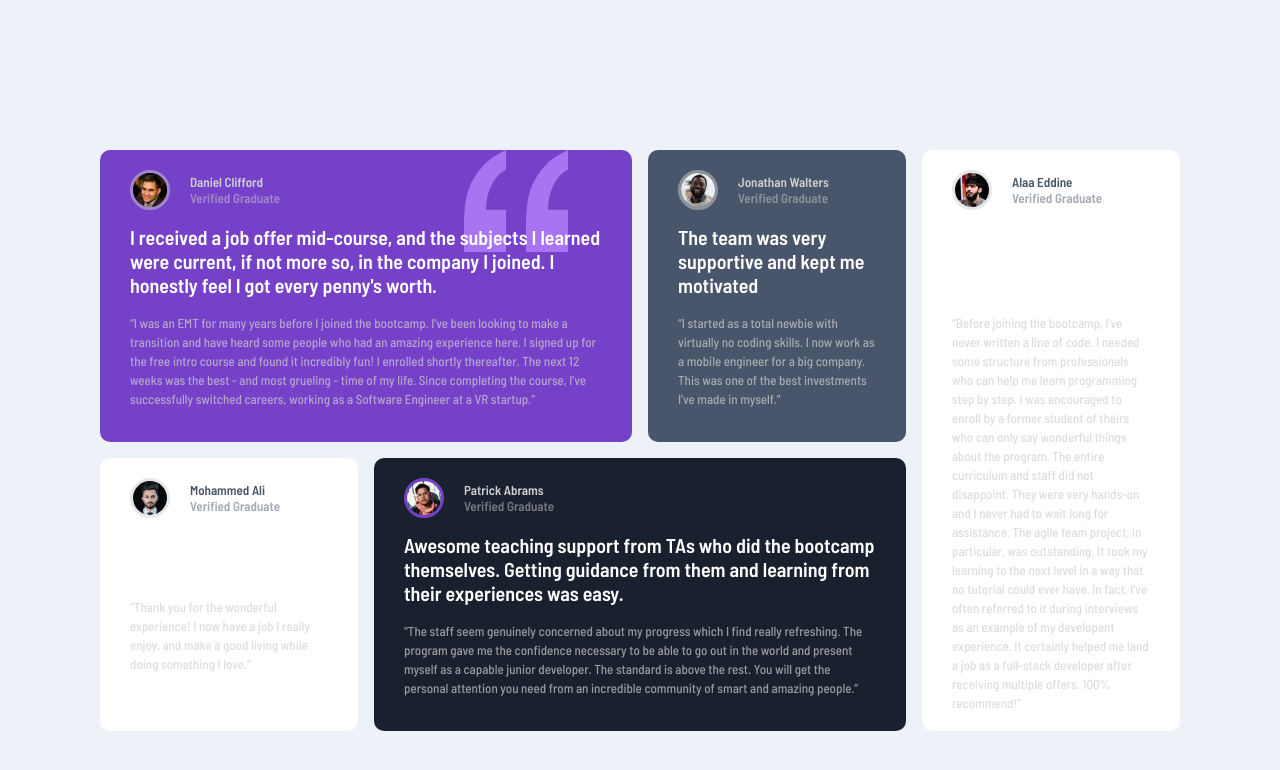
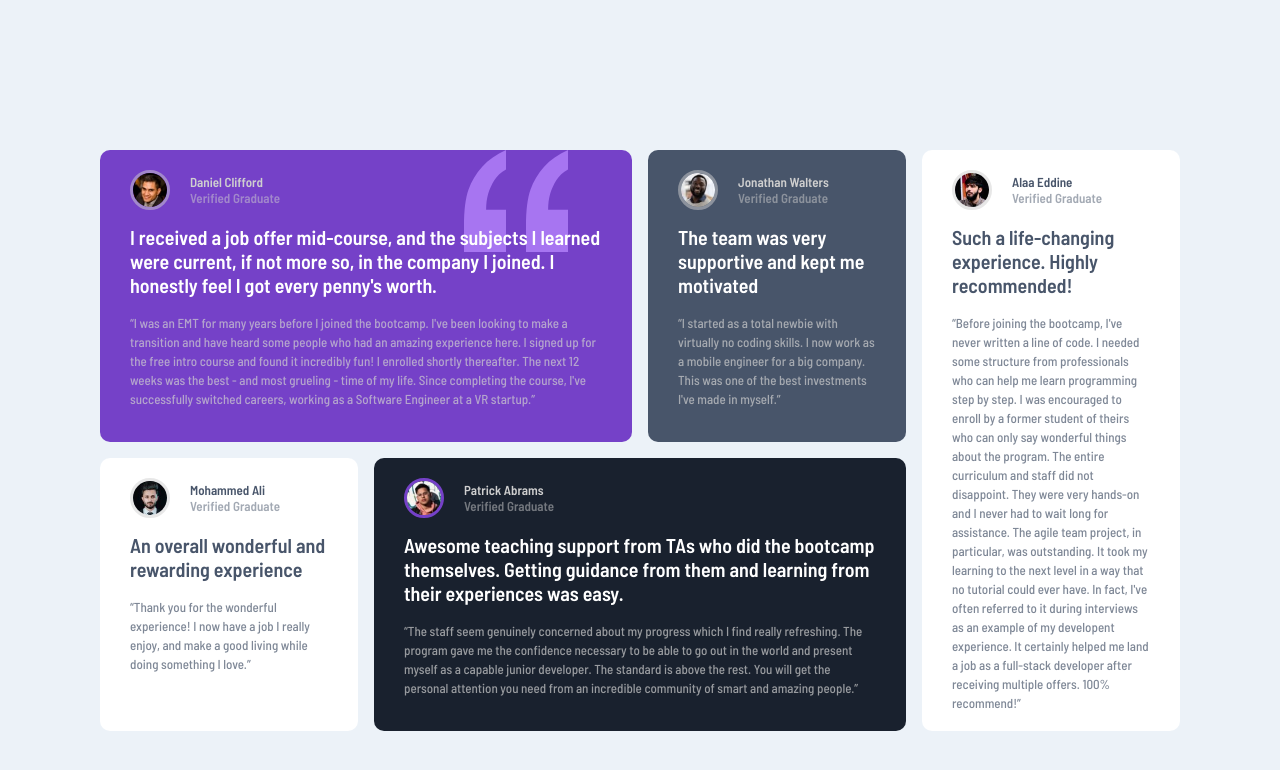
Before and after one commit to alaa-mekibes/testimonials-grid-section-frontend-mentor, a plain HTML site: page index.html in a window 1280 px wide. Drawn offline with Linux system fonts and the light colour scheme.

Commit message:
Update style.css

```diff
--- a/style.css
+++ b/style.css
@@ -74,9 +74,11 @@ h1, span {
     color: var(--Light-gray);
     opacity: 70%
 }
-.alaa :where(h1, span, p, q),
-.mohammed :where(h1, span, p, q) {
-    color: var(--Very-dark-grayish-blue)
+.alaa .author .info :where(h1, span),
+.mohammed .author .info :where(h1, span),
+.alaa .text :where(p, q),
+.mohammed .text :where(p, q) {
+    color: var(--Very-dark-grayish-blue);
 }
 .daniel {
     grid-area: daniel;
```
